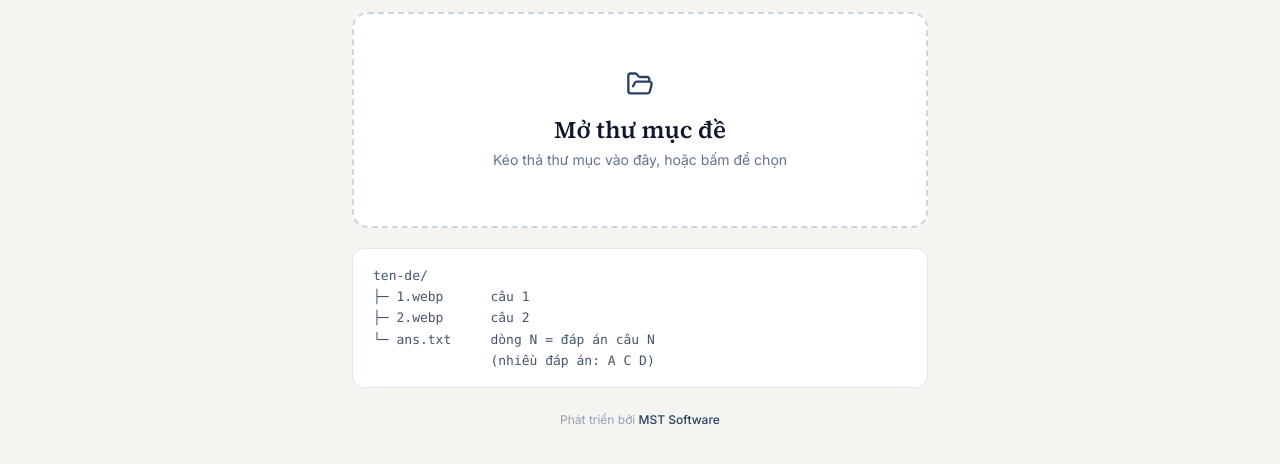
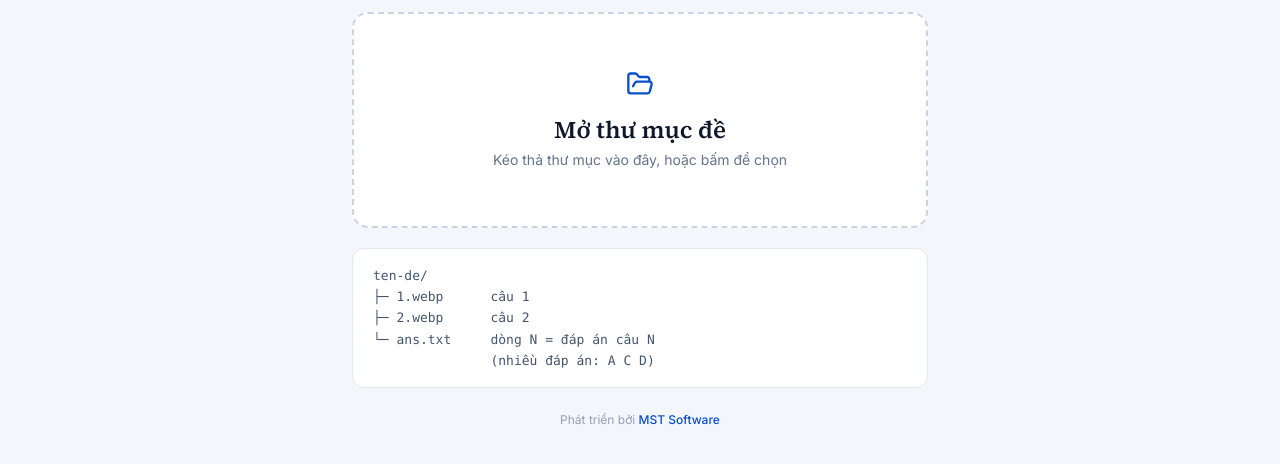
Before and after one commit to hoangtuanqn/fptu-exam-practice, a React (Vite) app in the folder frontend/: page / in a window 1280 px wide. Shown: the part 208-672 px from the top of the page. Built offline with nearby package versions, Linux system fonts and the light colour scheme; no server answers.

Commit message:
feat: retheme palette to MST blue

```diff
--- a/frontend/src/index.css
+++ b/frontend/src/index.css
@@ -4,20 +4,24 @@
   --font-sans: "Inter", system-ui, -apple-system, "Segoe UI", sans-serif;
   --font-serif: "Source Serif 4", Georgia, "Times New Roman", serif;
 
-  /* Xanh navy học thuật: màu nhấn chính của toàn bộ giao diện */
-  --color-brand-50: #f1f4f9;
-  --color-brand-100: #e1e7f1;
-  --color-brand-200: #c3cfe3;
-  --color-brand-300: #9aafcf;
-  --color-brand-400: #6c88b5;
-  --color-brand-500: #4a6a9c;
-  --color-brand-600: #37507d;
-  --color-brand-700: #2c4066;
-  --color-brand-800: #1f2f4f;
-  --color-brand-900: #16223b;
+  /* BẢNG MÀU THƯƠNG HIỆU MST: lấy từ dải gradient xanh dương → cyan của logo.
+     Đổi màu cả site chỉ cần sửa các dòng dưới đây. 900 là navy nền tối (khớp icon), 600 là xanh logo. */
+  --color-brand-50: #eef5ff;
+  --color-brand-100: #dbe9ff;
+  --color-brand-200: #bad5ff;
+  --color-brand-300: #8bb8ff;
+  --color-brand-400: #4d92ff;
+  --color-brand-500: #1a73ff;
+  --color-brand-600: #0066ff;
+  --color-brand-700: #0a4fcc;
+  --color-brand-800: #10316b;
+  --color-brand-900: #0b1730;
 
-  /* Nền giấy ấm, dịu mắt khi học lâu */
-  --color-paper: #f5f4f0;
+  /* Cyan nhấn của logo, dùng tiết kiệm (đường kẻ, nhãn nhỏ trên nền tối) */
+  --color-accent: #00c8ff;
+
+  /* Nền xám xanh rất nhạt, hợp tông xanh của logo */
+  --color-paper: #f3f6fb;
 
   --animate-fade-in: fade-in 0.22s ease-out;
   @keyframes fade-in {
```
